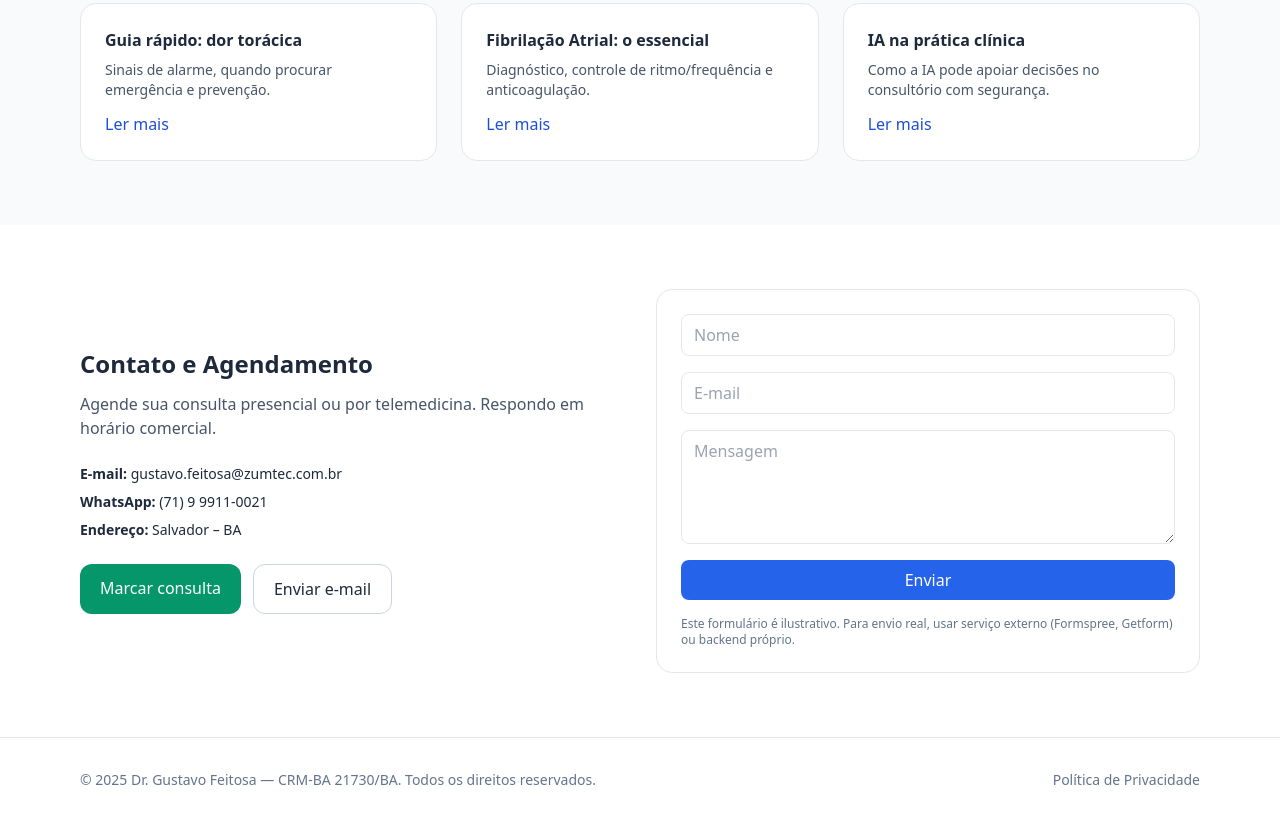
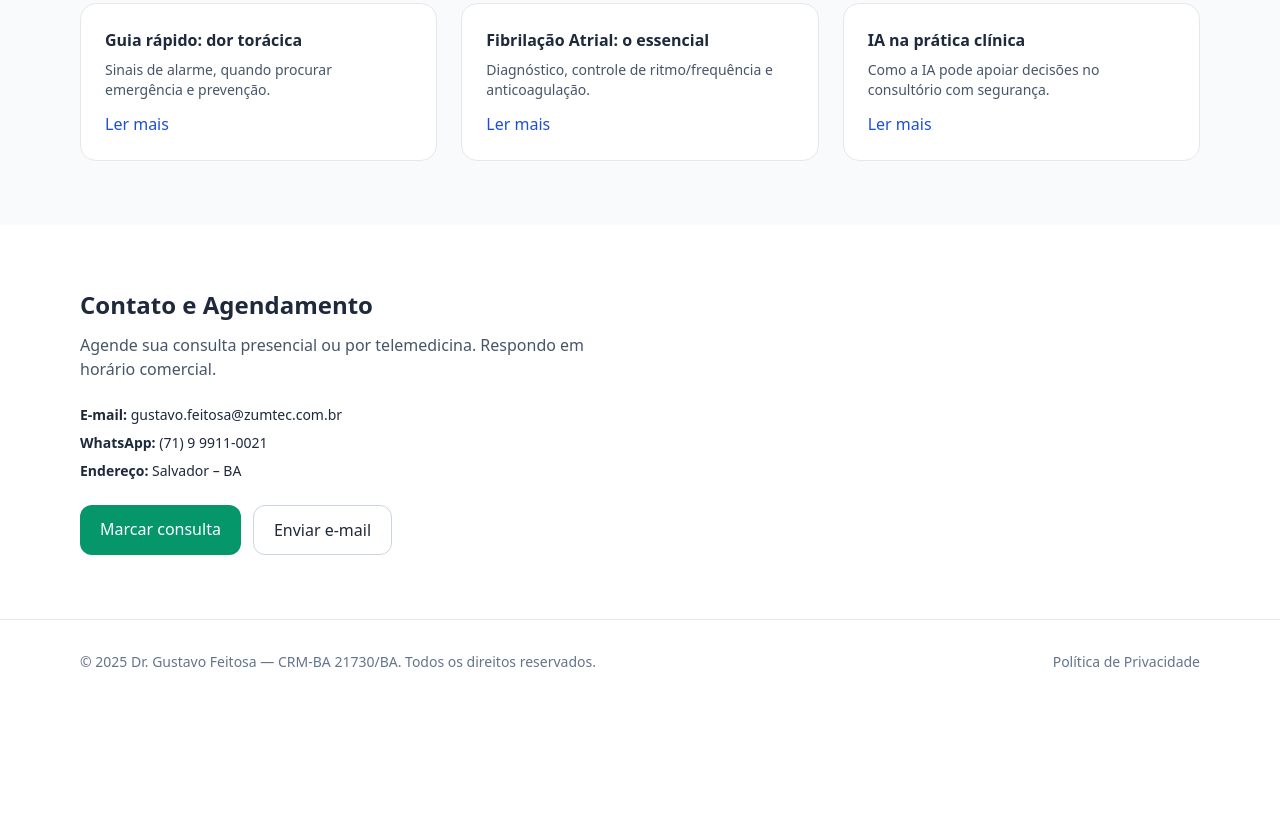
Before and after one commit to GustavoFeitosa/GustavoFeitosa.github.io, a plain HTML site: page index.html in a window 1280 px wide. Shown: the part 1843-2665 px from the top of the page. After the commit the page ends 2547 px from the top, so only its background shows below. Drawn offline with nearby package versions, Linux system fonts and the light colour scheme.

Commit message:
index.html

```diff
--- a/index.html
+++ b/index.html
@@ -91,7 +91,7 @@
       <div class="relative">
         <img src="hero-image.png" alt="Ilustração de atendimento humanizado com tecnologia" class="rounded-2xl shadow-xl w-full object-cover aspect-[4/3]"/>
         <div class="absolute -bottom-6 -left-6 bg-white rounded-2xl shadow p-4 w-64">
-          <p class="text-sm">+18 anos de experiência • Incor/USP • Pesquisa em IA aplicada à saúde</p>
+          <p class="text-sm">+20 anos de experiência • Incor/USP • Pesquisa em IA aplicada à saúde</p>
         </div>
       </div>
     </div>
@@ -202,15 +202,6 @@
             <a href="mailto:gustavo.feitosa@zumtec.com.br" class="px-5 py-3 rounded-xl border border-slate-300 hover:border-primary-300">Enviar e-mail</a>
           </div>
         </div>
-        <div class="p-6 border rounded-2xl">
-          <form class="grid gap-4">
-            <input class="border rounded-lg px-3 py-2" placeholder="Nome" required>
-            <input class="border rounded-lg px-3 py-2" type="email" placeholder="E-mail" required>
-            <textarea class="border rounded-lg px-3 py-2" rows="4" placeholder="Mensagem"></textarea>
-            <button type="submit" class="px-4 py-2 rounded-lg bg-primary-600 text-white hover:bg-primary-700">Enviar</button>
-            <p class="text-xs text-slate-500">Este formulário é ilustrativo. Para envio real, usar serviço externo (Formspree, Getform) ou backend próprio.</p>
-          </form>
-        </div>
       </div>
     </div>
   </section>
```
